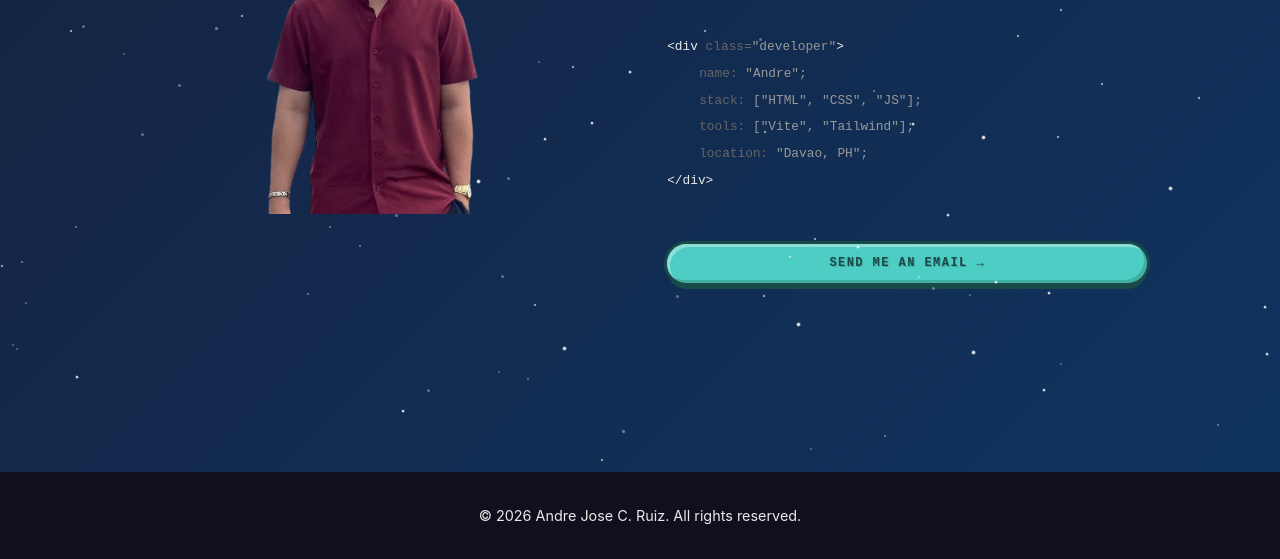
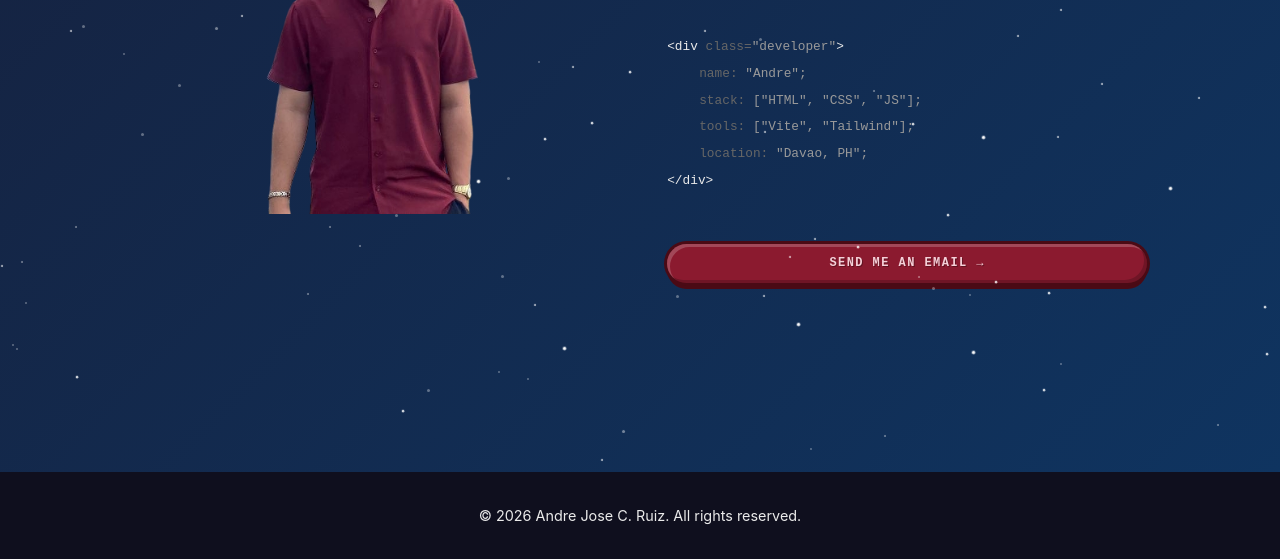
Before and after one commit to kechibi/kechibi.github.io, a website built with Vite: page index.html in a window 1280 px wide. Both pictures are taken after a click on the button "☀️". Shown: the part 328-887 px from the top of the page. Built offline with nearby package versions, Linux system fonts and the light colour scheme; animation ran at ten frames a second.

Commit message:
Update email button to crimson red color

```diff
--- a/styles.css
+++ b/styles.css
@@ -279,8 +279,8 @@ body {
     justify-content: center;
     margin-top: 1.8rem;
     padding: 0.6rem 1.8rem;
-    background: #4ecdc4;
-    color: #1a4a47;
+    background: #8b1a2f;
+    color: #f5d0d8;
     font-size: 0.75rem;
     font-family: 'Courier New', monospace;
     font-weight: 700;
@@ -293,47 +293,42 @@ body {
     cursor: pointer;
     image-rendering: pixelated;
 
-    /* pixel-art layered box shadow: top-left highlight, bottom-right shadow, outer dark border */
     box-shadow:
-        /* outer dark border */
-        0 0 0 3px #1a4a47,
-        /* bottom depth */
-        0 6px 0 0 #1a4a47,
-        /* inner top-left shine */
-        inset 3px 3px 0 0 rgba(255,255,255,0.35),
-        /* inner bottom-right shade */
-        inset -3px -3px 0 0 rgba(0,0,0,0.15);
+        0 0 0 3px #4a0a15,
+        0 6px 0 0 #4a0a15,
+        inset 3px 3px 0 0 rgba(255,255,255,0.2),
+        inset -3px -3px 0 0 rgba(0,0,0,0.2);
 
     transition: transform 0.08s, box-shadow 0.08s;
 }
 .email-btn span {
     position: relative;
     z-index: 1;
-    text-shadow: 1px 1px 0 rgba(0,0,0,0.2);
+    text-shadow: 1px 1px 0 rgba(0,0,0,0.3);
 }
 .email-btn:hover {
-    background: #5eddd4;
+    background: #a02038;
     transform: translateY(2px);
     box-shadow:
-        0 0 0 3px #1a4a47,
-        0 4px 0 0 #1a4a47,
-        inset 3px 3px 0 0 rgba(255,255,255,0.35),
-        inset -3px -3px 0 0 rgba(0,0,0,0.15);
+        0 0 0 3px #4a0a15,
+        0 4px 0 0 #4a0a15,
+        inset 3px 3px 0 0 rgba(255,255,255,0.2),
+        inset -3px -3px 0 0 rgba(0,0,0,0.2);
 }
 .email-btn:active {
     transform: translateY(6px);
     box-shadow:
-        0 0 0 3px #1a4a47,
-        0 0px 0 0 #1a4a47,
-        inset 3px 3px 0 0 rgba(255,255,255,0.35),
-        inset -3px -3px 0 0 rgba(0,0,0,0.15);
+        0 0 0 3px #4a0a15,
+        0 0px 0 0 #4a0a15,
+        inset 3px 3px 0 0 rgba(255,255,255,0.2),
+        inset -3px -3px 0 0 rgba(0,0,0,0.2);
 }
 .dark-mode .email-btn {
-    background: #4ecdc4;
-    color: #1a4a47;
+    background: #8b1a2f;
+    color: #f5d0d8;
 }
 .dark-mode .email-btn:hover {
-    background: #5eddd4;
+    background: #a02038;
 }
 
 /* ── About Section ── */
```
